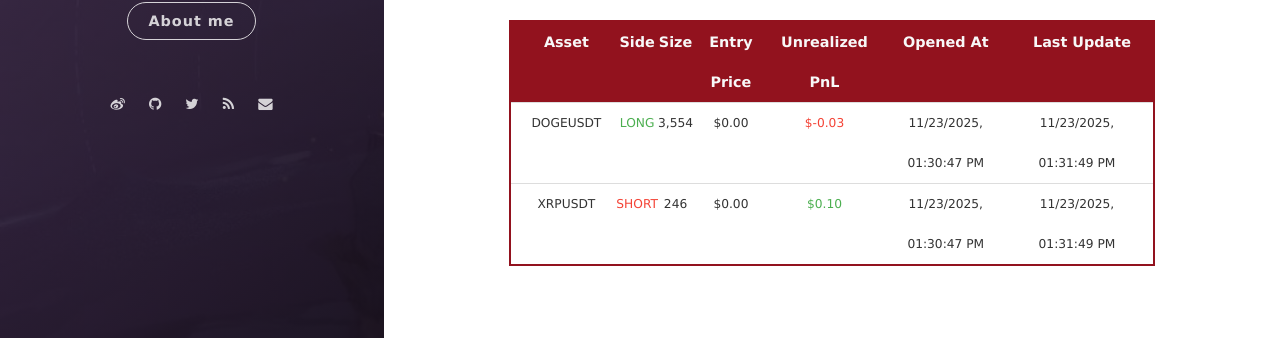
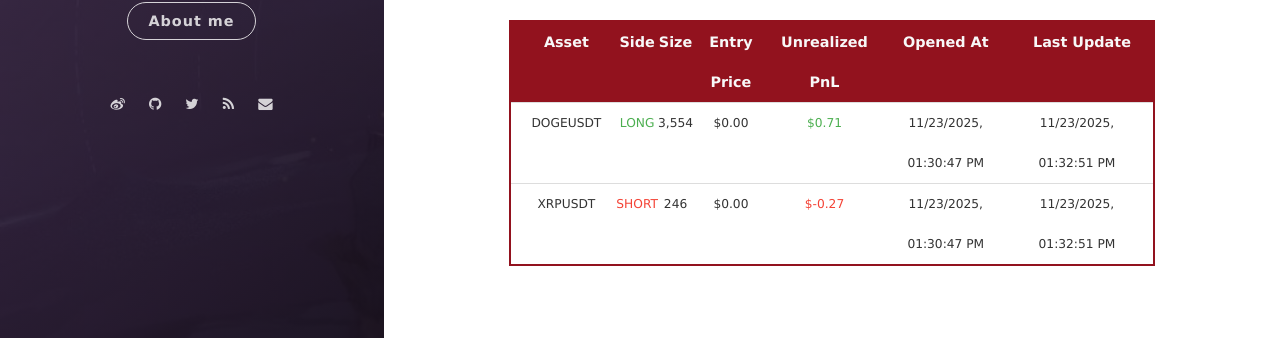
Before and after one commit to leeyegy/leeyegy.github.io, a Jekyll site: the page built from live-trading.html, in a window 1280 px wide and 945 px high. Shown: the part 579-917 px from the top of the window. Built offline with Jekyll 4.4.1, drawn with Linux system fonts in a browser that asks for light colours; nearby versions of some CDN libraries.

Commit message:
AccountMonitor: refresh positions 2025-11-23T21:32:51+08:00

```diff
--- a/assets/data/binance/positions.json
+++ b/assets/data/binance/positions.json
@@ -4,17 +4,17 @@
     "side": "LONG",
     "size": 3554.0,
     "entryPrice": 0.0,
-    "unrealizedPnl": -0.0270104,
+    "unrealizedPnl": 0.7131101,
     "openedAt": "2025-11-23T21:30:47+08:00",
-    "reportedAt": "2025-11-23T21:31:49+08:00"
+    "reportedAt": "2025-11-23T21:32:51+08:00"
   },
   {
     "symbol": "XRPUSDT",
     "side": "SHORT",
     "size": 246.0,
     "entryPrice": 0.0,
-    "unrealizedPnl": 0.10326588,
+    "unrealizedPnl": -0.27364302,
     "openedAt": "2025-11-23T21:30:47+08:00",
-    "reportedAt": "2025-11-23T21:31:49+08:00"
+    "reportedAt": "2025-11-23T21:32:51+08:00"
   }
 ]
```
